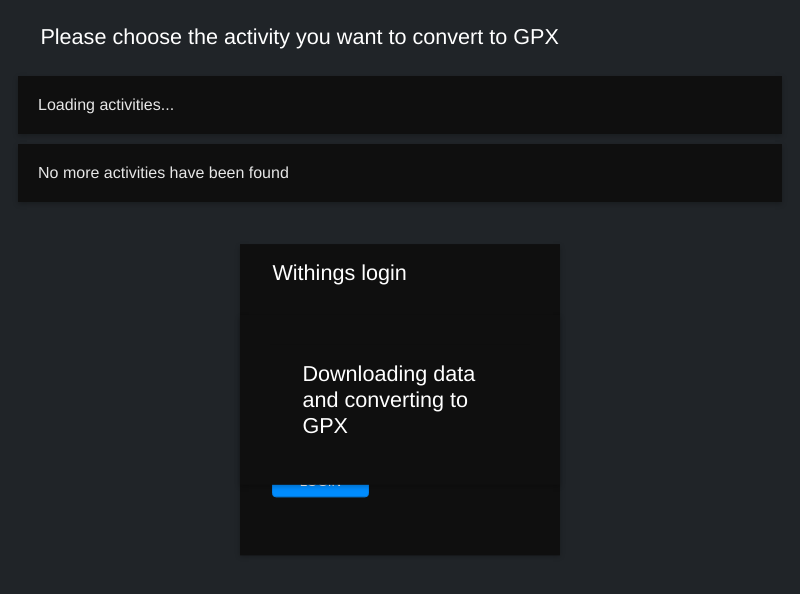
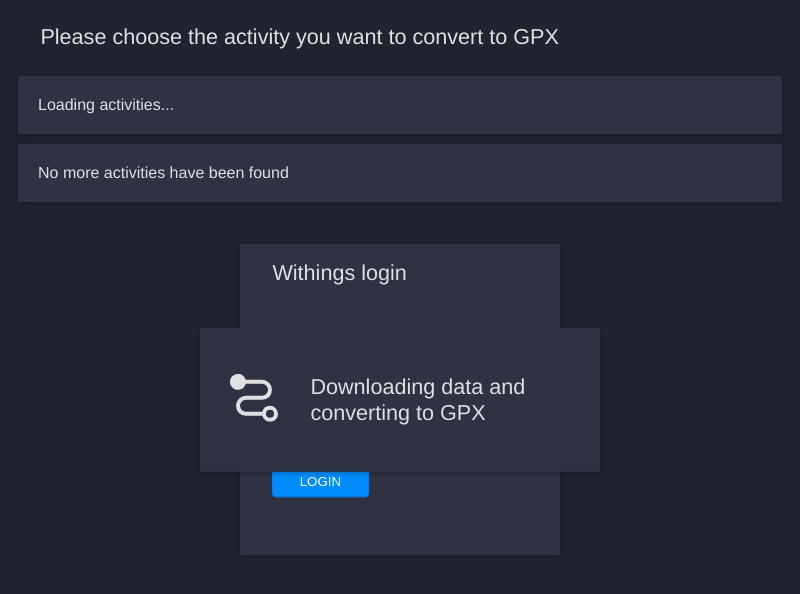
Before and after one commit to vertongen/withings-gpx, an Electron app: page view/index.html in a window 800 px wide. Drawn offline with Linux system fonts and the light colour scheme.

Commit message:
Upped the style and added icons to the list, prepared the icons to switch to 'downloaded state'

```diff
--- a/view/index.html
+++ b/view/index.html
@@ -22,7 +22,11 @@
         <div id="loading" class="loading">Loading activities...</div>
         <div id="finished" class="finished">No more activities have been found</div>
     </div>
-    <div id="processing" class="dialog">
+    <div id="processing" class="dialog processing">
+      <div class="icon"><svg xmlns="http://www.w3.org/2000/svg" width="48" height="48" viewBox="0 0 48 48">
+        <path class="icon-white" d="M40,32a8,8,0,0,0-7.74,6H16a6,6,0,0,1,0-12H32A10,10,0,0,0,32,6H15.74a8,8,0,1,0,0,4H32a6,6,0,0,1,0,12H16a10,10,0,0,0,0,20H32.26A8,8,0,1,0,40,32Zm0,12a4,4,0,1,1,4-4A4,4,0,0,1,40,44Z"/>
+      </svg>
+      </div>
       <h2>Downloading data and converting to GPX</h2>
     </div>
     <script src="./renderer.js"></script>
--- a/view/less/index.less
+++ b/view/less/index.less
@@ -1,10 +1,10 @@
-@background-color: #202428;
-@dialog-color: #0f0f0f;
-@activities-hover-color: #434c54;
-@input-bottom-border: #606060;
-@title-color: #ffffff;
-@text-color: #e6e6e6;
-@subtext-color: #808080;
+@background-color: #202330;
+@dialog-color: #2e3243;
+@activities-hover-color: #3b3e51;
+@input-bottom-border: #8c8fa3;
+@title-color: #dfe0e2;
+@text-color: #dfe0e2;
+@subtext-color: #8c8fa3;
 @btn-background-color: #008cff;
 @btn-secondary-color: #027fe8;
 @btn-hover-color: #2e92e4;
@@ -25,6 +25,13 @@
     font-weight: 200;
 }
 
+.icon {
+    display: inline-block;
+}
+.icon-white {
+    fill: @text-color;
+}
+
 .login {
     -moz-transform: translate(-50%, -50%);
     -ms-transform: translate(-50%, -50%);
@@ -40,7 +47,6 @@
     transform: translate(-50%, -50%);
     width: 40%;
 }
-
 .dialog {
     -moz-transform: translate(-50%, -50%);
     -ms-transform: translate(-50%, -50%);
@@ -56,6 +62,15 @@
     top: 50%;
     transform: translate(-50%, -50%);
     width: 40%;
+
+    &.processing {
+        width: auto;
+        display: flex;
+        align-items: center;
+        &[hidden] {
+            display: none;
+        }
+    }
 }
 
 h2 {
@@ -105,7 +120,9 @@
     padding: 0.5em 0em;
     padding-bottom: 1.25em;
     width: 100%;
-
+    &::placeholder {
+        color: @input-bottom-border;
+    }
     &:focus {
         outline: none;
     }
@@ -144,6 +161,11 @@
         margin: 10px;
         padding: 20px;
 
+        .icon {
+            margin-right: 10px;
+            vertical-align: middle;
+        }
+
         &:hover {
             background-color: @activities-hover-color;
         }
--- a/view/renderer.js
+++ b/view/renderer.js
@@ -196,10 +196,18 @@
 function renderActivityDiv(activity) {
   var newDiv = document.createElement('div');
   let startDate = new Date(activity.startdate * 1000);
-  newDiv.innerHTML = '<h3>Activity started on '
+  let icon = '<div class="icon download"><svg xmlns="http://www.w3.org/2000/svg" width="18" height="15" viewBox="0 0 48 39.5"><g><path class="icon-white" d="M39.1,12a15.5,15.5,0,0,0-28.1-5,12,12,0,0,0,1,24,2,2,0,0,0,0-4,8,8,0,0,1,0-16h.24l.22,0,.17,0,.2-.06.17-.07.18-.1.15-.09a1.07,1.07,0,0,0,.16-.14l.13-.12a.79.79,0,0,0,.12-.15.88.88,0,0,0,.12-.17l.05-.07A11.51,11.51,0,0,1,35.44,14.3v.06a.24.24,0,0,0,0,.08c0,.1,0,.2.07.3l0,.06a2,2,0,0,0,.14.3l0,0a2,2,0,0,0,1.7,1h.21l.1,0A5.17,5.17,0,0,1,38.5,16a5.5,5.5,0,0,1,0,11H37a2,2,0,0,0,0,4h1.5a9.49,9.49,0,0,0,.6-19Z"/><path class="icon-white" d="M29.68,31l-3.39,3.39V20a1.5,1.5,0,0,0-3,0V34.38L19.91,31a1.5,1.5,0,0,0-2.12,2.13l5.94,5.94h0a1.38,1.38,0,0,0,.47.31l0,0a1.62,1.62,0,0,0,.54.1h0a1.47,1.47,0,0,0,.56-.11h0a1.5,1.5,0,0,0,.51-.35l5.93-5.93A1.5,1.5,0,1,0,29.68,31Z"/></g></svg></div>';
+
+  if(activity.isAlreadyDownloaded) {
+    icon = '<div class="icon check"><svg xmlns="http://www.w3.org/2000/svg" width="18" height="12" viewBox="0 0 47.83 30.92"><path class="icon-white" d="M18.92,30.92a2,2,0,0,1-1.42-.59L.59,13.41a2,2,0,0,1,0-2.82,2,2,0,0,1,2.82,0l15.51,15.5L44.42.59a2,2,0,0,1,2.83,2.82L20.33,30.33A2,2,0,0,1,18.92,30.92Z"/></svg></div>';
+  }
+
+  newDiv.innerHTML = '<h3>'
+                      + icon
+                      + 'Activity started on '
                       + dateFormat(startDate, 'dd mm yyyy')
                       + ' at '
-                      + dateFormat(startDate, 'HH:MM') + ' <h3>';
+                      + dateFormat(startDate, 'HH:MM') + ' </h3>';
   newDiv.innerHTML += '<div class="info maxheartrate"><div class="label">'
                       + 'average HR</div><div class="value">'
                       + activity.data.hr_average
@@ -216,6 +224,7 @@
                       + 'calories</div><div class="value">'
                       + Math.round(activity.data.manual_calories)
                       + '<span>kcal</span></div></div>';
+
   newDiv.dataset.activityId = activity.id;
   return newDiv;
 }
```
Also changed, not shown: view/style.css.
